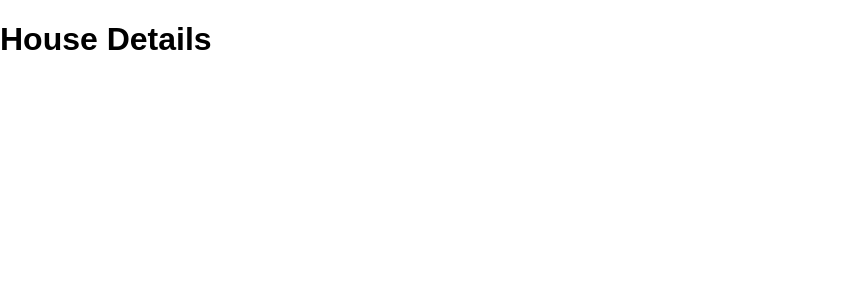
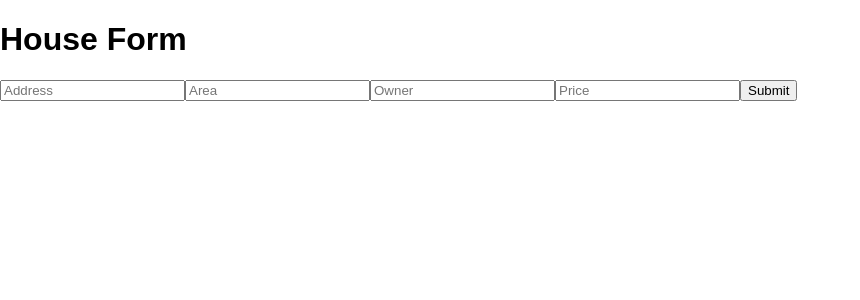
Before and after one commit to stosikmartyna/home_app, a React (Create React App) app: page /houses/add in a window 1280 px wide. Shown: the top 300 px of the page, without its empty margins (0-860 px from the left). Built offline with nearby package versions, Linux system fonts and the light colour scheme; no server answers.

Commit message:
Create form to add new house

```diff
--- a/src/App.js
+++ b/src/App.js
@@ -4,6 +4,7 @@ import { HomeView } from './components/HomeView/HomeView';
 import { Houses } from './components/Houses/Houses';
 import { HouseDetails } from './components/HouseDetails/HouseDetails';
 import './index.css';
+import { NewHouseForm } from './components/NewHouseForm/NewHouseForm';
 
 export const App = () => {
   return (
@@ -11,12 +12,15 @@ export const App = () => {
       <Route exact path={'/'}>
         <HomeView />
       </Route>
-      <Route exact path={'/houses'}>
-        <Houses />
+      <Route path={'/houses/add'}>
+        <NewHouseForm />
       </Route>
       <Route path={'/houses/:id'}>
         <HouseDetails />
       </Route>
+      <Route exact path={'/houses'}>
+        <Houses />
+      </Route>
     </Switch>
   );
 }
--- a/src/components/HouseDetails/HouseDetails.jsx
+++ b/src/components/HouseDetails/HouseDetails.jsx
@@ -17,7 +17,7 @@ export const HouseDetails = () => {
 
     useEffect(() => {
         getHouseDetails();
-    }, [])
+    }, [getHouseDetails])
 
     return (
         <>
--- a/src/components/Houses/Houses.jsx
+++ b/src/components/Houses/Houses.jsx
@@ -1,9 +1,14 @@
 import axios from 'axios';
 import React, { useEffect, useState } from 'react';
-import { generatePath, Link } from 'react-router-dom';
+import { generatePath, Link, useHistory } from 'react-router-dom';
 
 export const Houses = () => {
     const [houses, setHouses] = useState(undefined);
+    const history = useHistory();
+
+    const redirectToNewHouseForm = () => {
+        history.push('/houses/add')
+    }
 
     const getHouses = async() => {
         try {
@@ -21,11 +26,16 @@ export const Houses = () => {
     return (
         <div>
             <h1>Houses</h1>
-            {houses?.map(house => {
-                return (
-                    <Link to={generatePath('/houses/:id', {id: house._id})} key={house._id}>{house.address}</Link>
-                )
-            })}
+            <button onClick={redirectToNewHouseForm}>Add house</button>
+            <ul>
+                {houses?.map(house => {
+                    return (
+                        <li key={house._id}>
+                            <Link to={generatePath('/houses/:id', {id: house._id})}>{house.address}</Link>
+                        </li>
+                    )
+                })}
+            </ul>
         </div>
     )
 }
--- /dev/null
+++ b/src/components/NewHouseForm/NewHouseForm.jsx
@@ -0,0 +1,43 @@
+import axios from 'axios';
+import React, { useState } from 'react';
+import { useHistory } from 'react-router-dom';
+
+export const NewHouseForm = () => {
+    const [newHouse, setNewHouse] = useState({
+        address: '',
+        area: '',
+        owner: '',
+        price: ''
+    })
+
+    const history = useHistory();
+
+    const handleInputChange = (event) => {
+        setNewHouse({...newHouse, [event.target.id]: event.target.value})
+    }
+
+    const handleSubmit = async(event) => {
+        event.preventDefault();
+
+        try {
+            await axios.post('http://mr-test-backend.sadek.usermd.net/houses', newHouse);
+            alert('Sent correctly');
+            history.push('/houses');
+        } catch (err) {
+            alert(err);
+        }
+    }
+
+    return (
+        <>
+            <h1>House Form</h1>
+            <form>
+                <input id={'address'} placeholder={'Address'} onChange={handleInputChange} />
+                <input id={'area'} placeholder={'Area'} type={'number'} onChange={handleInputChange} />
+                <input id={'owner'} placeholder={'Owner'} onChange={handleInputChange} />
+                <input id={'price'} placeholder={'Price'} onChange={handleInputChange} />
+                <button type={'submit'} onClick={handleSubmit}>Submit</button>
+            </form>
+        </>
+    )
+}
```
